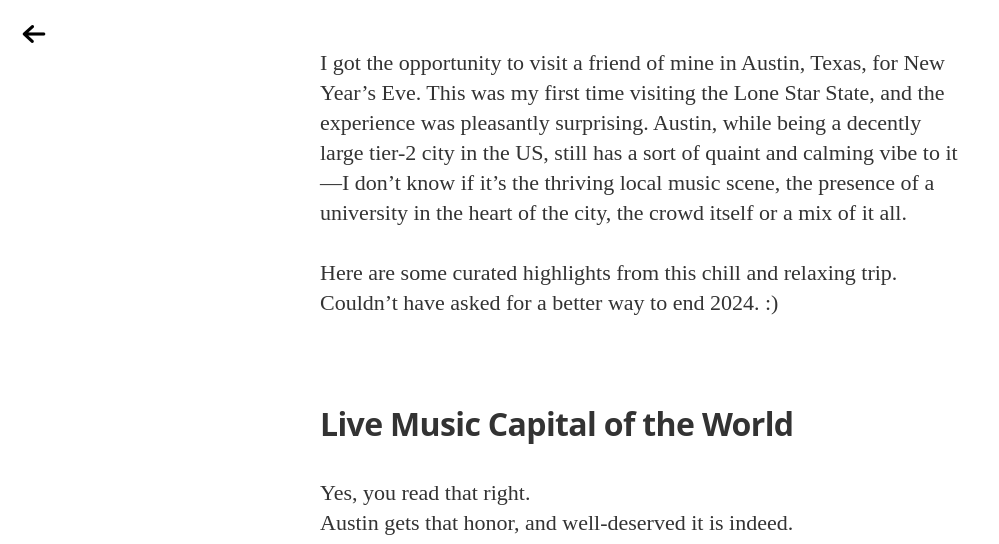
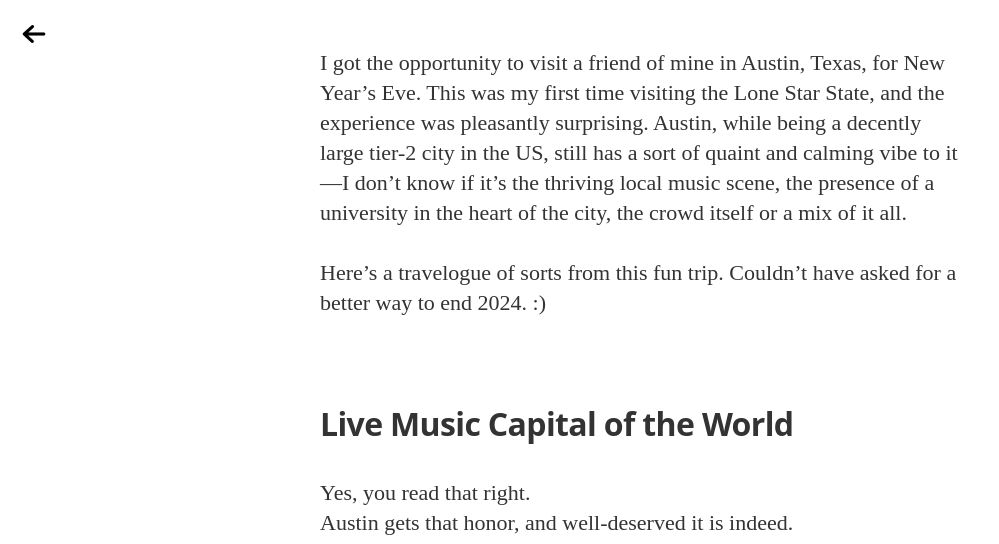
Before and after one commit to pkmandke/blog, a Jekyll site: the page built from _posts/2025-01-04-austin-tx.md, in a window 1280 px wide and 900 px high, scrolled down 1292 px, cut to the strip 0-544 px from the top of the window. Shown: the whole strip, without its empty margins (0-999 px from the left). Built offline with Jekyll 4.4.1, drawn with Linux system fonts in a browser that asks for light colours; nearby versions of some CDN libraries; some web fonts are replaced; part of the change alters nothing that is shown.

Commit message:
more edits
Signed-off-by: Prathamesh Mandke <pkmandke@vt.edu>

```diff
--- a/_posts/2025-01-04-austin-tx.md
+++ b/_posts/2025-01-04-austin-tx.md
@@ -4,9 +4,9 @@ title:  "Austin, TX"
 date:   2025-01-04
 categories: personal
 tags: collections
-update: 2025-01-25
+update: 2025-01-26
 image: /assets/article_images/2025-01-04-austin-tx/austin_skyline.png
-image2: /assets/article_images/2025-01-04-austin-tx/ut_tower.png # for mobile
+image2: /assets/article_images/2025-01-04-austin-tx/ut_tower_with_statue.png # for mobile
 ---
 
 As I begin to write this blog post, the calendar reminds me.
@@ -25,7 +25,7 @@ I got the opportunity to visit a friend of mine in Austin, Texas, for New Year's
 This was my first time visiting the Lone Star State, and the experience was pleasantly surprising.
 Austin, while being a decently large tier-2 city in the US, still has a sort of quaint and calming vibe to it—I don't know if it's the thriving local music scene, the presence of a university in the heart of the city, the crowd itself or a mix of it all.
 
-Here are some curated highlights from this chill and relaxing trip.
+Here's a travelogue of sorts from this fun trip.
 Couldn't have asked for a better way to end 2024. :)
 
 
```
